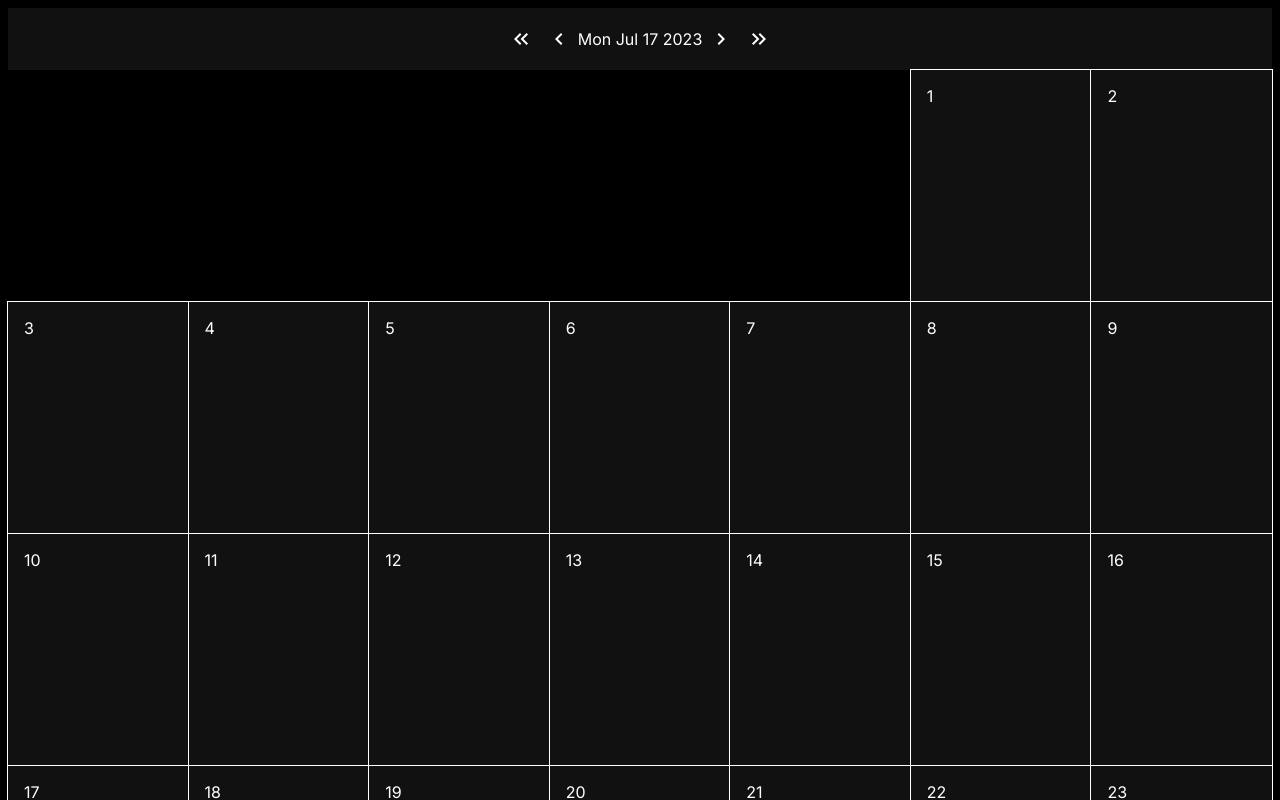
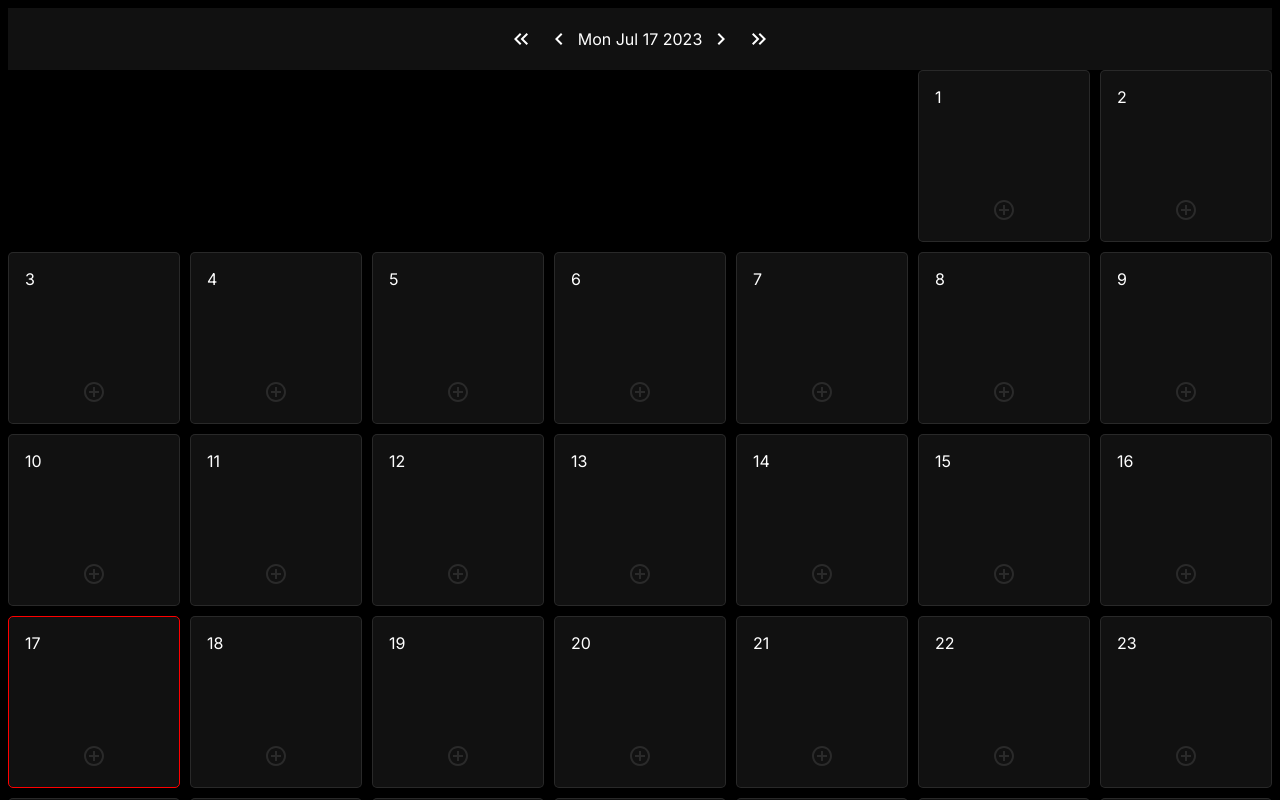
Before and after one commit to printNico/Finance-Calendar, a Next.js app: page / in a window 1280 px wide. Shown: the top 800 px of the page. Built offline with nearby package versions, Linux system fonts and the light colour scheme.

Commit message:
things changes

```diff
--- a/src/components/Basic/Button/IconButton.tsx
+++ b/src/components/Basic/Button/IconButton.tsx
@@ -22,12 +22,12 @@ const StyledButton = styled.button`
 type IconButtonProps = {
     className?: string
     Icon: ReactElement
-    onClick?: () => void
+    onClick?: (event: React.MouseEvent<HTMLButtonElement, MouseEvent>) => void
 }
 
 const IconButton = (props: IconButtonProps) => {
-    const onClickEvent = () => {
-        if(props.onClick) props.onClick();
+    const onClickEvent = (event: React.MouseEvent<HTMLButtonElement, MouseEvent>) => {
+        if (props.onClick) props.onClick(event);
     }
 
     return (
--- a/src/components/Basic/Card/Card.tsx
+++ b/src/components/Basic/Card/Card.tsx
@@ -10,12 +10,17 @@ const StyledDiv = styled.div`
 type CardProps = {
     className?: string;
     children?: ReactNode;
+    onClick?: () => void;
 }
 
 const Card = (props: CardProps) => {
+    const onClickEvent = () => {
+        if(props.onClick) props.onClick();
+    }
+
     return (
         <>
-            <StyledDiv className={props.className}>
+            <StyledDiv className={props.className} onClick={onClickEvent}>
                 {props.children}
             </StyledDiv>
         </>
--- a/src/components/Calendar/Calendar.tsx
+++ b/src/components/Calendar/Calendar.tsx
@@ -8,6 +8,7 @@ import {useTimeSelectionContext} from "@/lib/Calendar/TimeSelectionProvider";
 const StyledContainerGrid = styled.div`
   display: grid;
 
+  gap: 10px;
   grid-template-columns: repeat(7, 1fr);
 
   @media (max-width: ${props => props.theme.breakpoints.sm}) {
@@ -18,10 +19,10 @@ const StyledContainerGrid = styled.div`
 const StyledCalendarDay = styled(CalendarDay)<{$activeDay: boolean}>`
   grid-column: ${props => props.day.date.getDay()};
 
-  height: 200px
+  aspect-ratio: 1/1;
 
   ${props => props.$activeDay && `
-    background: red
+    border-color: ${props.theme.colors.primary}
   `};
 
   @media (max-width: ${props => props.theme.breakpoints.sm}) {
@@ -32,12 +33,16 @@ const StyledCalendarDay = styled(CalendarDay)<{$activeDay: boolean}>`
 type CalendarProps = {}
 
 const Calendar = (props: CalendarProps) => {
-    const {selectedDate} = useTimeSelectionContext();
+    const {selectedDate, selectDay} = useTimeSelectionContext();
     const days = useDaysOfMonth();
 
     const isActiveDay = (day: DayOfMonth) => {
         if(!selectedDate) return false;
         return day.date.toDateString() === selectedDate.toDateString();
+    }
+
+    const setActiveDay = (day: DayOfMonth) => {
+        selectDay(day.date.getDate())
     }
 
     return (
@@ -47,6 +52,7 @@ const Calendar = (props: CalendarProps) => {
                     <StyledCalendarDay
                         key={day.date.toDateString() + index}
                         day={day}
+                        onClick={() => setActiveDay(day)}
                         $activeDay={isActiveDay(day)}
                     />
                 )}
--- a/src/components/Calendar/CalendarDay.tsx
+++ b/src/components/Calendar/CalendarDay.tsx
@@ -1,21 +1,66 @@
 import Card from "@/components/Basic/Card/Card";
 import styled from "styled-components";
 import {DayOfMonth} from "@/lib/Calendar/useDaysOfMonth";
+import IconButton from "@/components/Basic/Button/IconButton";
+import {MdAddCircleOutline} from "react-icons/md";
+
+const StyledContentContainer = styled.div`
+
+`
+
+const StyledActionsContainer = styled.div`
+  display: flex;
+  justify-content: center;
+  align-items: flex-end;
+
+  opacity: 0.1;
+`
 
 const StyledCard = styled(Card)`
-	outline: 1px solid white;
+  display: flex;
+  flex-direction: column;
+  justify-content: space-between;
+
+  border: 1px solid rgba(255, 255, 255, 0.1);
+  border-radius: 5px;
+
+  &:hover {
+    ${StyledActionsContainer} {
+      opacity: 1;
+    }
+  }
 `
 
 type CalendarDayProps = {
+    day: DayOfMonth
     className?: string;
-	day: DayOfMonth
+    onClick?: () => void;
 }
 
 const CalendarDay = (props: CalendarDayProps) => {
+    const onCardClickEvent = () => {
+        if (props.onClick) props.onClick();
+    }
+
+    const onAddButtonClickEvent = (event: React.MouseEvent<HTMLButtonElement, MouseEvent>) => {
+        event.stopPropagation();
+    }
+
     return (
         <>
-			<StyledCard className={props.className}>
+            <StyledCard
+                className={props.className}
+                onClick={onCardClickEvent}
+            >
+                <StyledContentContainer>
                     {props.day.date.getDate()}
+                </StyledContentContainer>
+                <StyledActionsContainer>
+                    <IconButton
+                        Icon={<MdAddCircleOutline size='24px'/>}
+                        onClick={onAddButtonClickEvent}
+                    />
+                </StyledActionsContainer>
             </StyledCard>
         </>
     )
```
Also changed, not shown: src/components/Basic/Button/Button.tsx (+30 -4 lines). Lines whose indentation alone changed are shown as unchanged.
